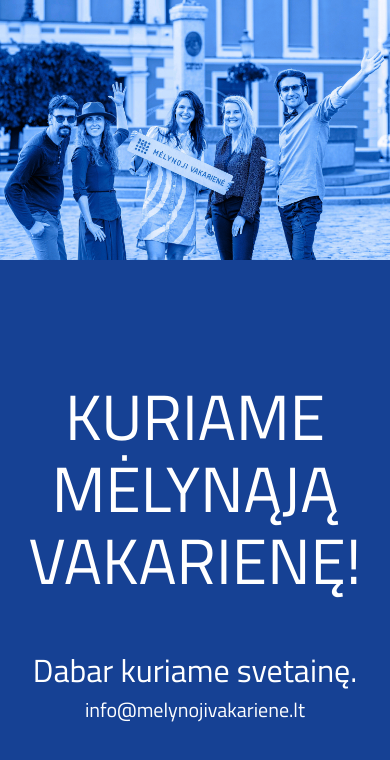
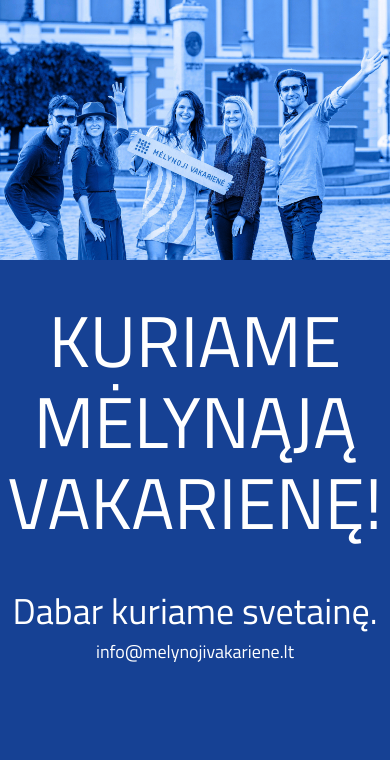
Before and after one commit to rutatulis13/blue-dinner, a React (Create React App) app: page / in a window 390 px wide. Shown: the top 760 px of the page. Built offline with nearby package versions, Linux system fonts and the light colour scheme.

Commit message:
change media queries

```diff
--- a/src/App.jsx
+++ b/src/App.jsx
@@ -9,7 +9,6 @@
   return (
     <>
    <div className='layout'>
-     {/* <img className='img' src={foto} alt='blue dinner' /> */}
       <Header />
       <Contacts />
    </div>
--- a/src/App.scss
+++ b/src/App.scss
@@ -118,14 +118,15 @@
   content: none;
 }
 
-body{
+html{
   font-family: 'Titillium Web', sans-serif;
-  font-size: 20px;
+  font-size: 18px;
   font-weight: 100;
 }
 .layout{
   background-image: url('./assets/foto.jpg');
   background-position:top;
+  background-position-y: 20%;
   background-size: cover;
   display: flex;
   flex-direction: column;
@@ -142,13 +143,11 @@
   .mobile{
     display: flex;
     flex-direction: column;
-    justify-content: space-between;
     align-items: center;
     width: 100vw;
     background-color:rgb(22, 65, 148);
     color: white;
     height: 100vh;
-
   }
   .img{
     width: 100vw;
@@ -158,3 +157,15 @@
     display: none;
   }
 }
+
+@media screen and (max-width: 380px) {
+  html{
+    font-size: 16px;
+  }
+}
+
+@media screen and (max-width: 340px) {
+  html{
+    font-size: 14px;
+  }
+}
--- a/src/components/FooterMobile/FooterMobile.jsx
+++ b/src/components/FooterMobile/FooterMobile.jsx
@@ -4,8 +4,8 @@
 const FooterMobile = () => {
     return (
         <footer className='mobfooter'>
-          {/* <p className='mobfooter__text'>Dabar kuriame svetainę.</p>
-          <p className='mobfooter__email'>info@melynojivakariene.lt</p> */}
+          <p className='mobfooter__text'>Dabar kuriame svetainę.</p>
+          <p className='mobfooter__email'>info@melynojivakariene.lt</p>
         </footer>
     )
 }
--- a/src/components/Header/Header.scss
+++ b/src/components/Header/Header.scss
@@ -12,7 +12,6 @@
 
 @media screen and (max-width: 740px) {
     .header{
-    // background-color: rgb(22, 65, 148)
         &__text{
           font-size: 2rem;
         }
--- a/src/components/HeaderMobile/HeaderMobile.jsx
+++ b/src/components/HeaderMobile/HeaderMobile.jsx
@@ -1,13 +1,10 @@
 import React from 'react'
-// import foto from "../../assets/foto.jpg"
 import './HeaderMobile.scss'
 
 const HeaderMobile = () => {
     return (
         <header className='mobile__header'>
             <h1 className='mobile__header--title'>KURIAME MĖLYNĄJĄ <br/> VAKARIENĘ!</h1>
-            <p className='mobfooter__text'>Dabar kuriame svetainę.</p>
-          <p className='mobfooter__email'>info@melynojivakariene.lt</p>
         </header>
     )
 }
--- a/src/components/HeaderMobile/HeaderMobile.scss
+++ b/src/components/HeaderMobile/HeaderMobile.scss
@@ -3,7 +3,6 @@
     &--title{
         font-size: 4rem;
         line-height: 4.5rem;
-
-        padding-bottom: 50px;
+        padding: 40px 0;
     }
 }
```
Lines whose indentation alone changed are shown as unchanged.
